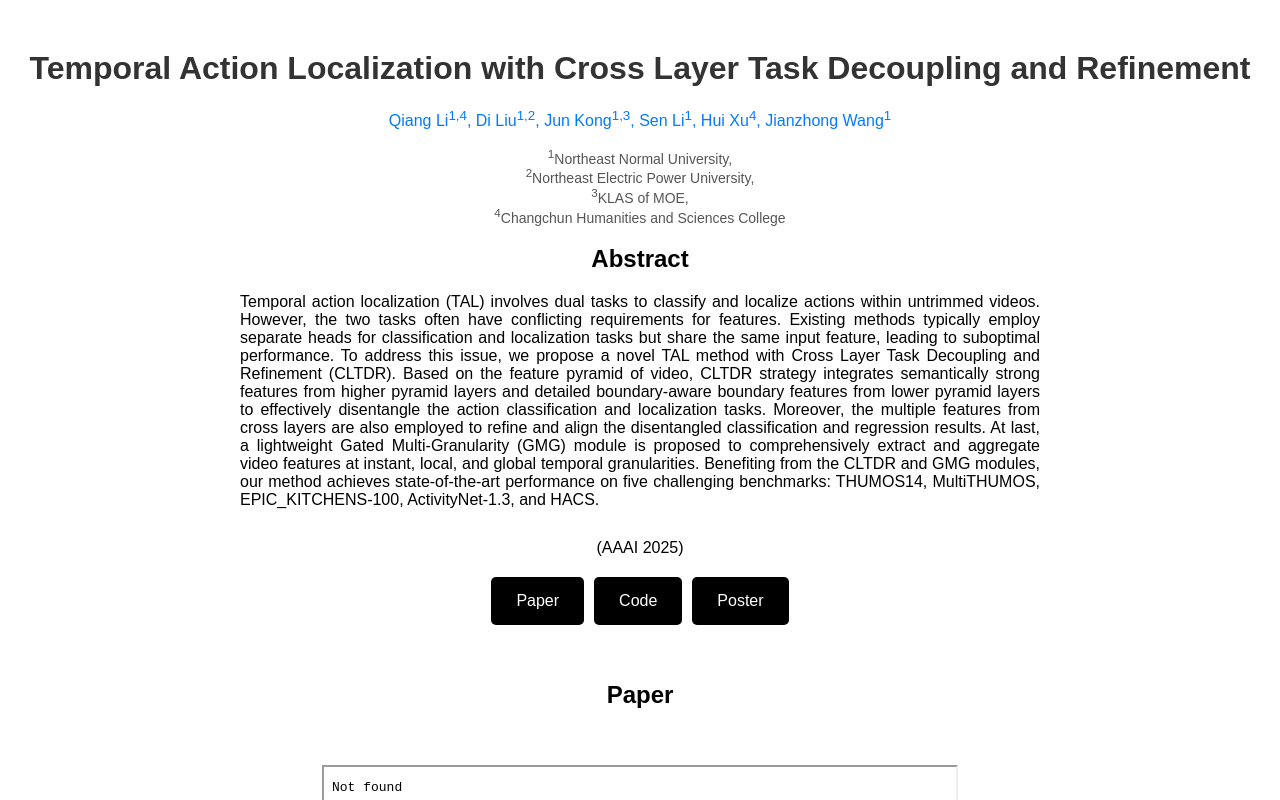
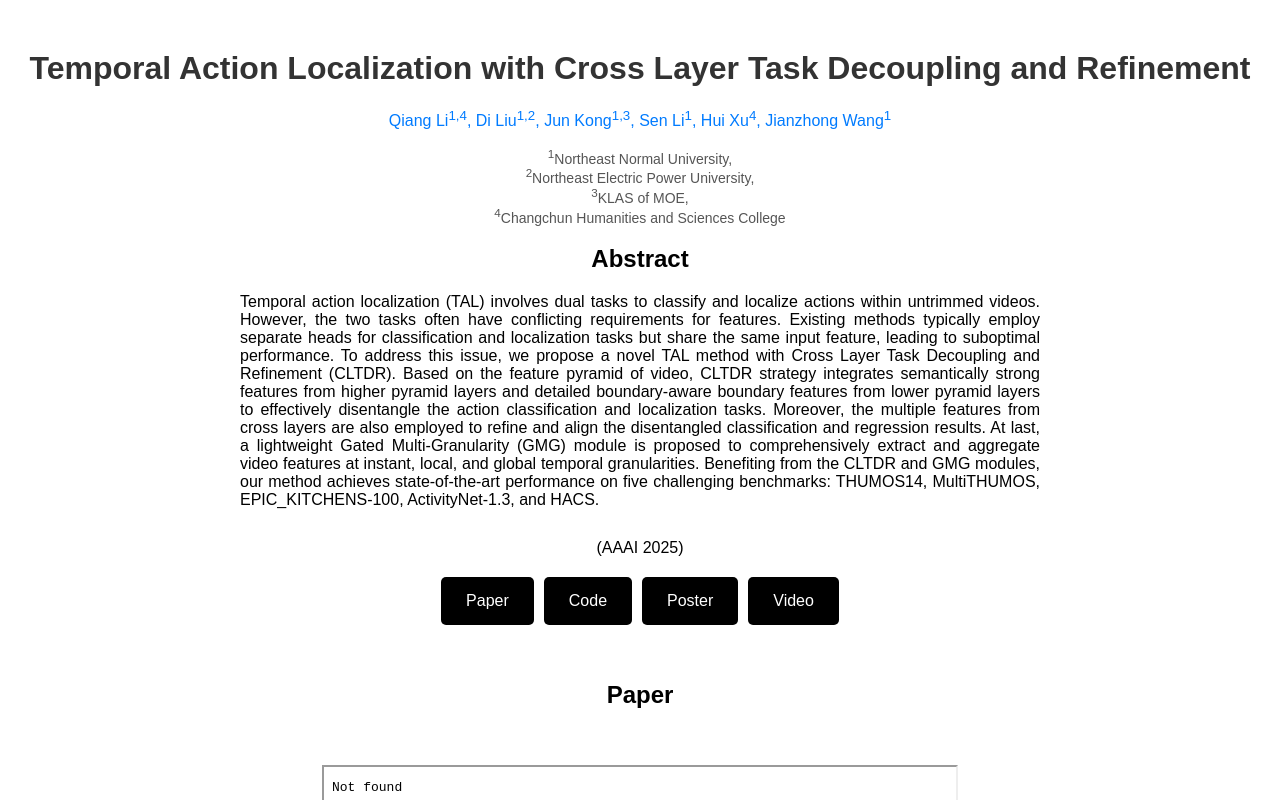
Before and after one commit to MGCBM/MGCBM.github.io, a plain HTML site: page index.html in a window 1280 px wide. Shown: the top 800 px of the page. Drawn offline with Linux system fonts and the light colour scheme.

Commit message:
Update index.html

```diff
--- a/index.html
+++ b/index.html
@@ -91,9 +91,10 @@
     <div class="button-container">
         <a href="https://arxiv.org/pdf/2412.09202" class="button">Paper</a>
         <a href="https://github.com/LiQiang0307/CLTDR-GMG" class="button">Code</a>
-        <!-- <a href="#" class="button">Video</a> -->
+        <a href="#" class="button">Poster</a>
+        <a href="https://s3.amazonaws.com/pf-user-files-01/u-59356/uploads/2025-01-13/s513wz7/Video.mp4" class="button">Video</a>
         <!-- <a href="#" class="button">Demo</a> -->
-        <a href="#" class="button">Poster</a>
+
     </div>
 
     <br>
@@ -114,6 +115,7 @@
     </iframe>
     <br>
     <br>
+    <h2>Video</h2>
     <video src="https://s3.amazonaws.com/pf-user-files-01/u-59356/uploads/2025-01-13/s513wz7/Video.mp4" controls>
       <p>你的浏览器不支持 HTML5 视频，请下载<a href="https://s3.amazonaws.com/pf-user-files-01/u-59356/uploads/2025-01-13/s513wz7/Video.mp4">视频文件</a>。</p>
     </video>
```
